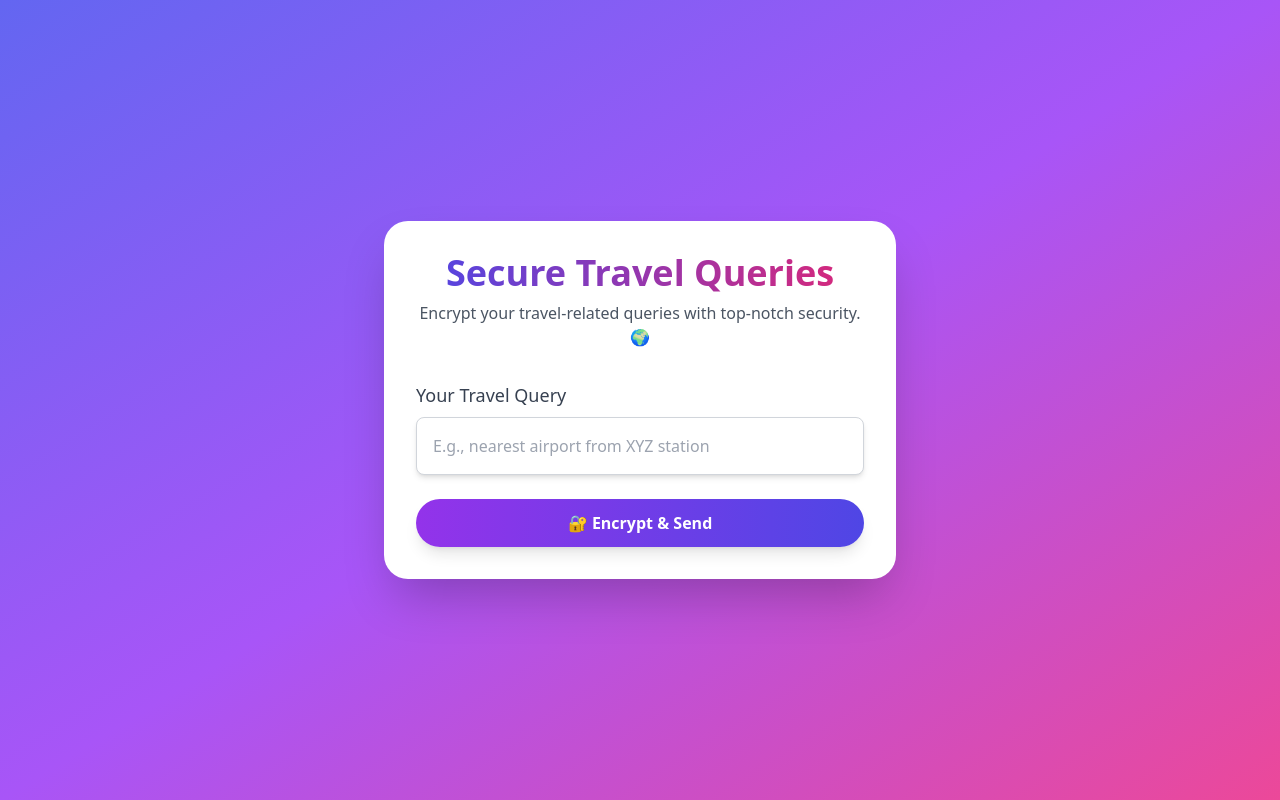
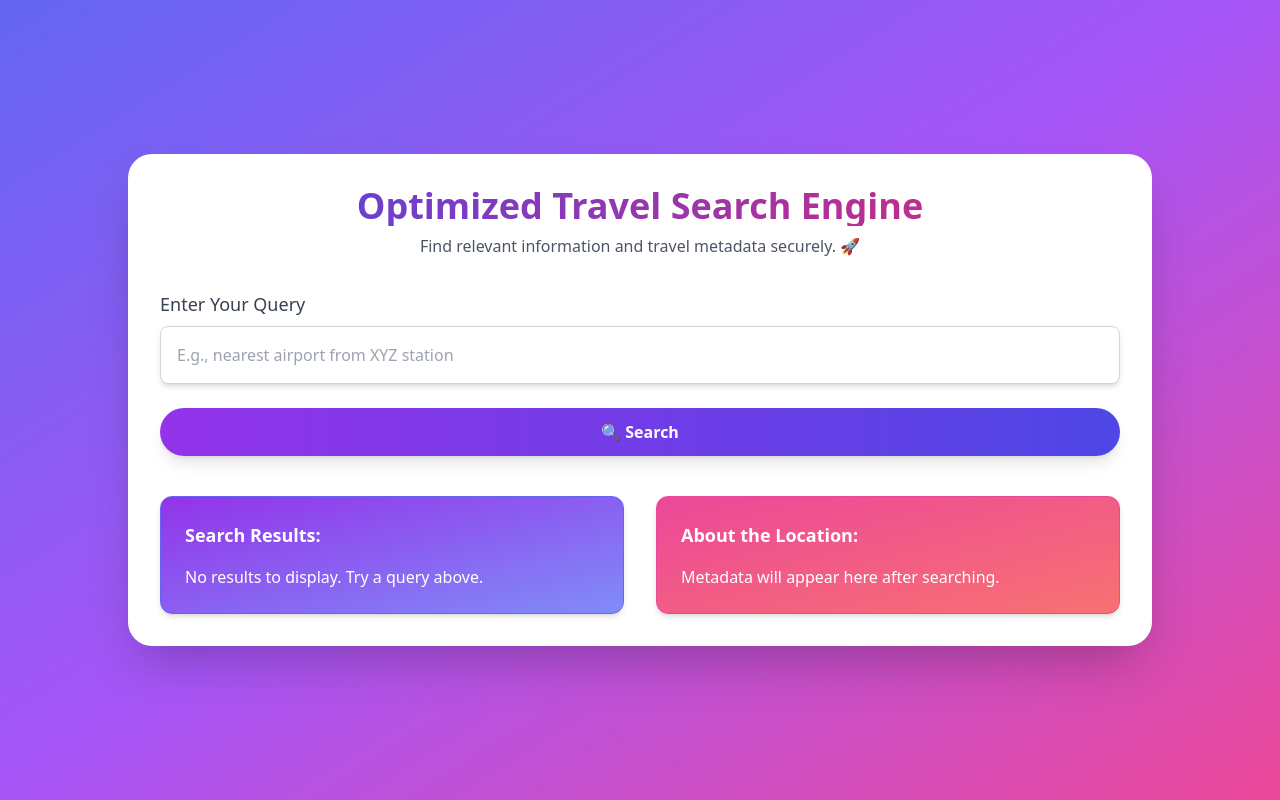
Before and after one commit to S-shubhh/Search_Engine_Optimize, a React (Create React App) app in the folder client/: page / in a window 1280 px wide. Built offline with nearby package versions, Linux system fonts and the light colour scheme.

Commit message:
updated th frot-end

```diff
--- a/client/src/App.js
+++ b/client/src/App.js
@@ -1,86 +1,68 @@
 import React, { useState } from "react";
 import './index.css';
-
+import * as crypto from "crypto"; // Make sure to import crypto for encryption
 
 const App = () => {
   const [query, setQuery] = useState(""); // State to hold the user input
-  const [decryptedMessage, setDecryptedMessage] = useState("");
+  const [searchResults, setSearchResults] = useState([]); // To store search results
+  const [metadata, setMetadata] = useState({}); // To store location metadata
 
-  const encryptData = async (data) => {
-    try {
-      // Fetch the public key
-      const publicKeyResponse = await fetch("http://localhost:5000/public_key.pem");
-      const publicKey = await publicKeyResponse.text();
-      console.log("Fetched Public Key:", publicKey);
+  // Encrypt the query
+  const encryptQuery = (query) => {
+    const publicKey = `YOUR_PUBLIC_KEY_HERE`; // Replace with your public key
+    const buffer = Buffer.from(query, "utf8");
 
-      const pemHeader = "-----BEGIN PUBLIC KEY-----";
-    const pemFooter = "-----END PUBLIC KEY-----";
-    const publicKeyBase64 = publicKey
-      .replace(pemHeader, "")
-      .replace(pemFooter, "")
-      .replace(/\n/g, "");
-    const publicKeyBinary = Uint8Array.from(atob(publicKeyBase64), c => c.charCodeAt(0));
-
-    // Import the public key for encryption
-    const cryptoKey = await window.crypto.subtle.importKey(
-      "spki",
-      publicKeyBinary,
+    const encrypted = crypto.publicEncrypt(
       {
-        name: "RSA-OAEP",
-        hash: { name: "SHA-256" },
+        key: publicKey,
+        padding: crypto.constants.RSA_PKCS1_OAEP_PADDING,
+        oaepHash: "sha256",
       },
-      false,
-      ["encrypt"]
-    );
-
-      // Encrypt the data using the public key
-      const buffer = new TextEncoder().encode(data);
-    const encryptedBuffer = await window.crypto.subtle.encrypt(
-      {
-        name: "RSA-OAEP",
-        hash: { name: "SHA-256" },
-      },
-      cryptoKey,
       buffer
     );
-
-
-      return btoa(String.fromCharCode(...new Uint8Array(encryptedBuffer)));
-    } catch (error) {
-      console.error("Failed to encrypt the query:", error); // Log error
-      throw new Error("Encryption failed");
-    }
+    return encrypted.toString("base64");
   };
 
-  const handleEncryptAndSend = async () => {
+  const handleSearch = async () => {
+    if (!query) return; // Check if there's a query to send
+
+    // Encrypt the query before sending
+    const encryptedQuery = encryptQuery(query);
+
     try {
-      console.log("Query to encrypt:", query);
-      const encryptedData = await encryptData(query);
-
-      console.log("Encrypted Data:", encryptedData);
-
-      // Send the encrypted data to the server
-      const response = await fetch("http://localhost:5000/decrypt", {
+      const response = await fetch("http://localhost:5000/api/search", {
         method: "POST",
-        headers: { "Content-Type": "application/json" },
-        body: JSON.stringify({ encryptedData }),
+        headers: {
+          "Content-Type": "application/json",
+        },
+        body: JSON.stringify({ encryptedQuery }),
       });
 
-      const result = await response.json();
-      setDecryptedMessage(result.data);
+      const data = await response.json();
+      if (response.ok) {
+        // Update state with results and metadata
+        setSearchResults(data.results);
+        setMetadata({
+          nearestStation: "XYZ Railway Station", // Mocked data
+          nearestAirport: "ABC International Airport", // Mocked data
+          famousFor: "Historic Temples", // Mocked data
+        });
+      } else {
+        console.error("Error fetching search results:", data.error);
+      }
     } catch (error) {
-      console.error("Error during encryption and send:", error);
+      console.error("Error:", error);
     }
   };
 
   return (
-    <div className="min-h-screen bg-gradient-to-br from-indigo-500 via-purple-500 to-pink-500 flex items-center justify-center px-4">
-      <div className="w-full max-w-lg bg-white rounded-3xl shadow-2xl p-8">
+    <div className="min-h-screen bg-gradient-to-br from-indigo-500 via-purple-500 to-pink-500 flex flex-col items-center justify-center px-4">
+      <div className="w-full max-w-5xl bg-white rounded-3xl shadow-2xl p-8">
         <h1 className="text-4xl font-extrabold text-center text-transparent bg-clip-text bg-gradient-to-r from-indigo-600 to-pink-600 animate-slide-in">
-          Secure Travel Queries
+          Optimized Travel Search Engine
         </h1>
         <p className="text-center text-gray-600 mt-2">
-          Encrypt your travel-related queries with top-notch security. 🌍
+          Find relevant information and travel metadata securely. 🚀
         </p>
 
         <div className="mt-8">
@@ -88,7 +70,7 @@ const App = () => {
             htmlFor="query"
             className="block text-lg font-medium text-gray-700 mb-2"
           >
-            Your Travel Query
+            Enter Your Query
           </label>
           <input
             id="query"
@@ -102,25 +84,53 @@ const App = () => {
 
         <div className="mt-6 text-center">
           <button
-            onClick={handleEncryptAndSend}
+            onClick={handleSearch}
             className="w-full py-3 bg-gradient-to-r from-purple-600 to-indigo-600 text-white font-semibold rounded-full shadow-lg hover:shadow-xl focus:ring-4 focus:ring-indigo-400 hover:scale-105 transition-transform duration-300"
           >
-            🔐 Encrypt & Send
+            🔍 Search
           </button>
         </div>
 
-        {decryptedMessage && (
-          <div
-            className="mt-8 p-6 bg-gradient-to-br from-purple-600 to-indigo-400 text-white rounded-xl shadow-md border border-indigo-500 animate-fade-in"
-          >
-            <h3 className="text-lg font-semibold">Decrypted Message:</h3>
-            <p className="mt-2 break-words">{decryptedMessage}</p>
+        <div className="mt-10 grid grid-cols-1 md:grid-cols-2 gap-8">
+          {/* Left Column: Search Results */}
+          <div className="bg-gradient-to-br from-purple-600 to-indigo-400 text-white rounded-xl shadow-md p-6 border border-indigo-500 animate-fade-in">
+            <h3 className="text-lg font-semibold mb-4">Search Results:</h3>
+            {searchResults.length > 0 ? (
+              searchResults.map((result, index) => (
+                <div key={index} className="mb-4">
+                  <a
+                    href={result.link}
+                    target="_blank"
+                    rel="noopener noreferrer"
+                    className="text-lg font-bold underline"
+                  >
+                    {result.title}
+                  </a>
+                  <p className="text-sm mt-1">{result.snippet}</p>
+                </div>
+              ))
+            ) : (
+              <p>No results to display. Try a query above.</p>
+            )}
           </div>
-        )}
+
+          {/* Right Column: Metadata */}
+          <div className="bg-gradient-to-br from-pink-500 to-red-400 text-white rounded-xl shadow-md p-6 border border-pink-500 animate-fade-in">
+            <h3 className="text-lg font-semibold mb-4">About the Location:</h3>
+            {metadata.nearestStation ? (
+              <div>
+                <p><strong>Nearest Station:</strong> {metadata.nearestStation}</p>
+                <p><strong>Nearest Airport:</strong> {metadata.nearestAirport}</p>
+                <p><strong>Famous For:</strong> {metadata.famousFor}</p>
+              </div>
+            ) : (
+              <p>Metadata will appear here after searching.</p>
+            )}
+          </div>
+        </div>
       </div>
     </div>
   );
-
 };
 
 export default App;
```
